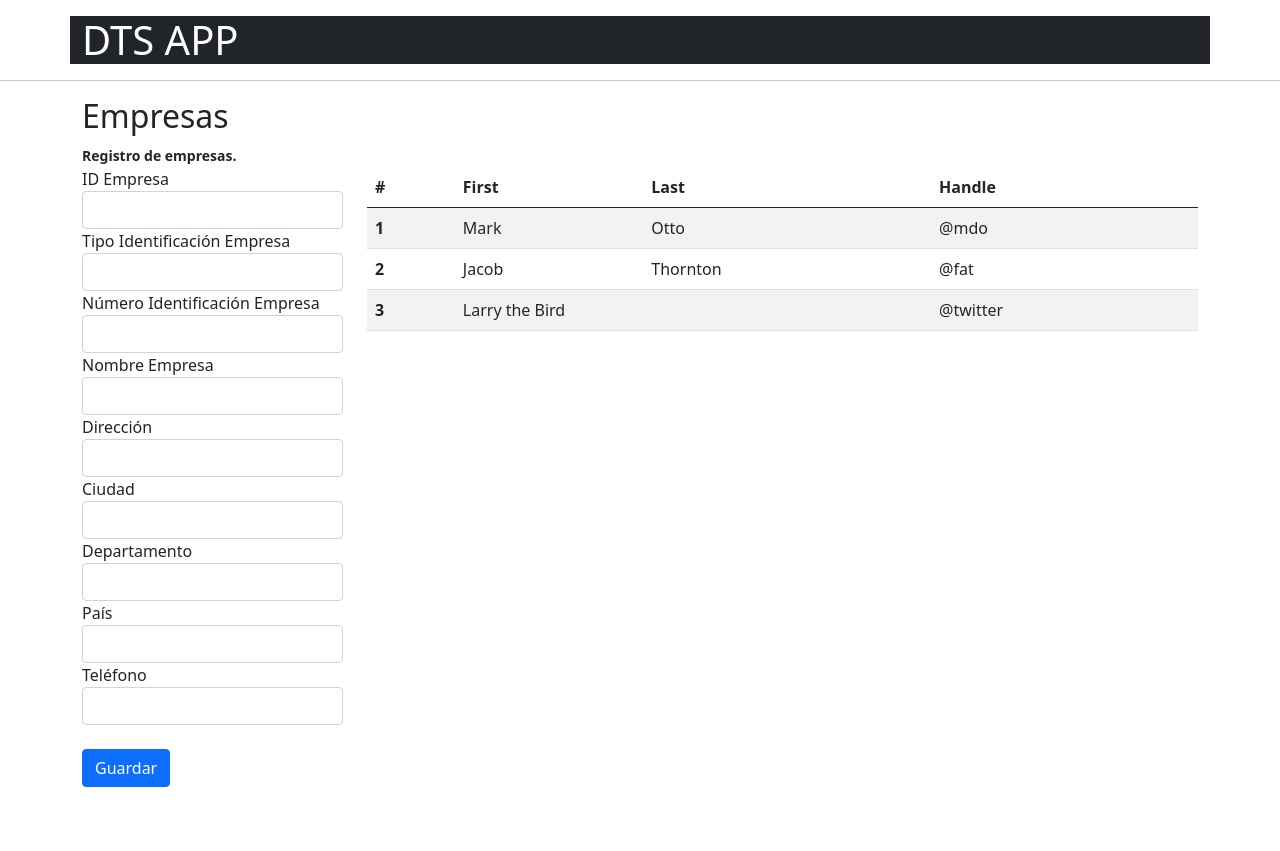
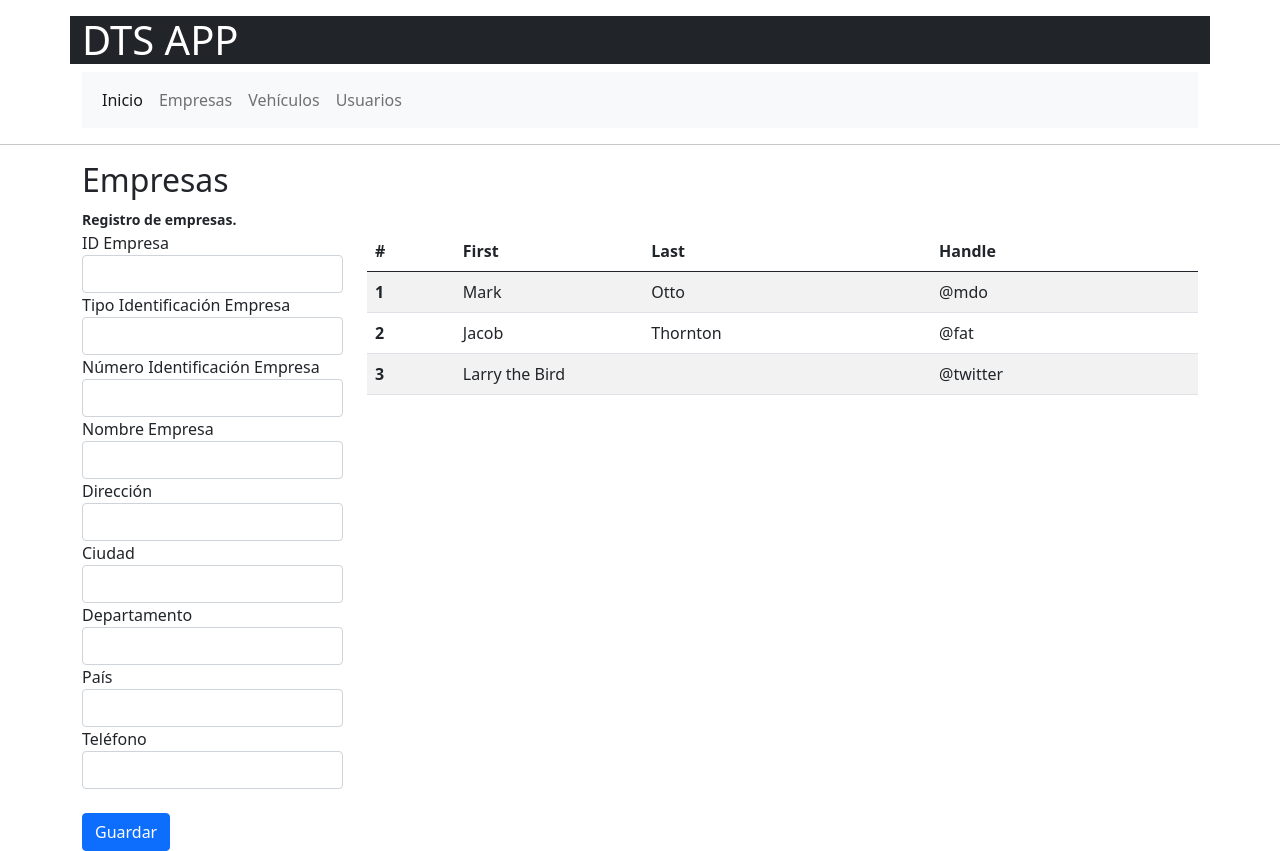
Before and after one commit to andrescanm/angular-dts, an Angular app: page / in a window 1280 px wide. Before the commit the page ends 800 px from the top, so only its background shows below. Built offline with nearby package versions, Linux system fonts and the light colour scheme; no server answers.

Commit message:
Navbar - Routing

```diff
--- a/src/app/app.component.html
+++ b/src/app/app.component.html
@@ -1,7 +1,19 @@
 <div class="container bg-dark text-white mt-3">
     <h1>DTS APP</h1>
 </div>
-
+<div class="container">
+    <nav class="navbar navbar-expand-lg navbar-light bg-light">
+        <div class="container-fluid">
+            <div class="collapse navbar-collapse" id="navbarNavAltMarkup">
+                <div class="navbar-nav">
+                    <a routerLink="empresas" routerLinkActive="active" class="nav-link active" aria-current="page" href="#">Inicio</a>
+                    <a routerLink="empresas" routerLinkActive="active" class="nav-link" href="#">Empresas</a>
+                    <a routerLink="vehiculos" routerLinkActive="active" class="nav-link" href="#">Vehículos</a>
+                    <a routerLink="usuarios" routerLinkActive="active" class="nav-link" href="#">Usuarios</a>
+                </div>
+            </div>
+        </div>
+    </nav>
+</div>
 <hr>
-
 <router-outlet></router-outlet>
```
